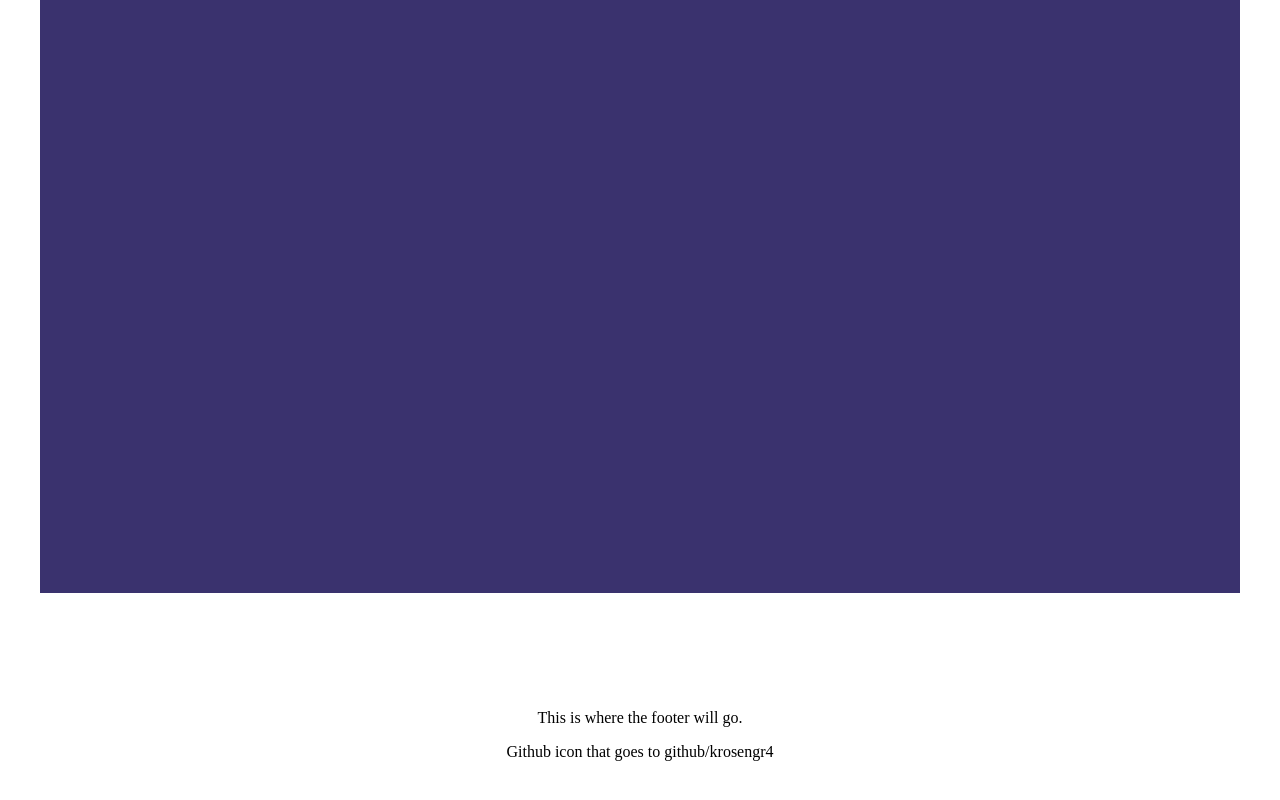
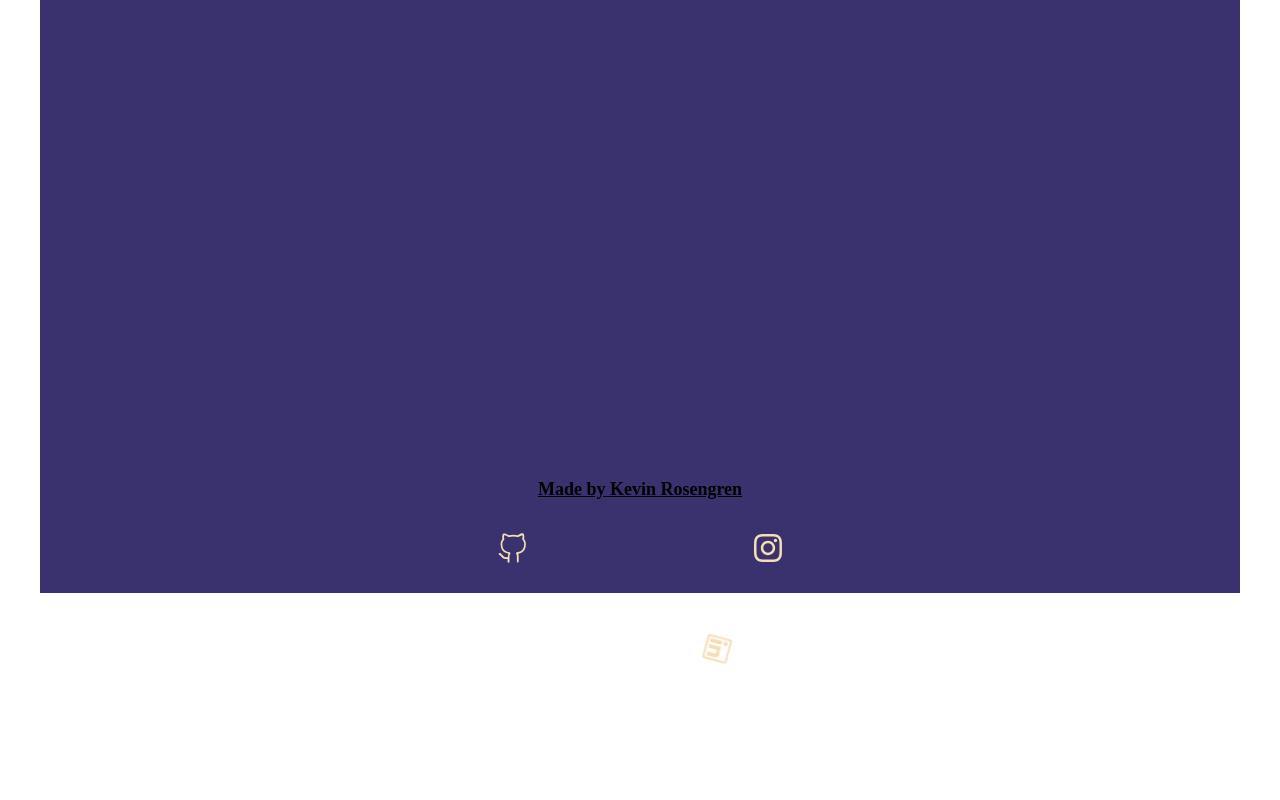
Before and after one commit to krosengr4/React-Portfolio, a React (Vite) app in the folder react-portfolio/: page /Resume in a window 1280 px wide. Shown: the part 895-1695 px from the top of the page. Built offline with nearby package versions, Linux system fonts and the light colour scheme.

Commit message:
Made a footer with proper links

```diff
--- a/react-portfolio/src/App.css
+++ b/react-portfolio/src/App.css
@@ -354,3 +354,34 @@ hr {
   height: 100px;
   color: white;
 }
+
+/* *Start of the footer section */
+
+.footer {
+  position: relative;
+  bottom: 232px;
+}
+.footer-div {
+  display: flex;
+  flex-direction: row;
+  justify-content: center;
+}
+
+.made-by {
+  display: flex;
+  justify-content: center;
+  font-size: 18px;
+  text-decoration: underline;
+}
+
+.logo {
+  list-style: none;
+  display: flex;
+  font-size: 32px;
+  color: wheat;
+}
+
+.footer-div {
+position: relative;
+bottom: 34px;
+}
--- a/react-portfolio/src/components/footer.jsx
+++ b/react-portfolio/src/components/footer.jsx
@@ -1,16 +1,38 @@
 //! This file contains the react component for the applications footer
 
-// import link and useLocation
+// import css, link use location, and icons
+import { VscGithubAlt } from 'react-icons/vsc';
 import { Link, useLocation } from 'react-router-dom';
-// import css
+import { FaInstagram } from 'react-icons/fa';
+import { AiOutlineLinkedin } from 'react-icons/ai';
 import '../App.css'
 
 function footer() {
     return(
-    <div className='footer'>
-        <p> This is where the footer will go.</p>
-        <p> Github icon that goes to github/krosengr4</p>
+    <footer className='footer'>
+    <h3 className='made-by'> Made by Kevin Rosengren</h3>
+
+    <div className='footer-div'>
+        <a href='https://github.com/krosengr4'>
+            <li className='logo'>
+                <VscGithubAlt />
+            </li>
+        </a>
+        <a href='https://linkedin.com'>
+            <li className='logo'>
+                <AiOutlineLinkedin />
+            </li>
+        </a>
+        <a href='https://instagram.com/kevinr_4'>
+            <li className='logo'>
+                <FaInstagram />
+            </li>
+        </a>
     </div>
+
+    </footer>
+
+
     );
 }
 
```
